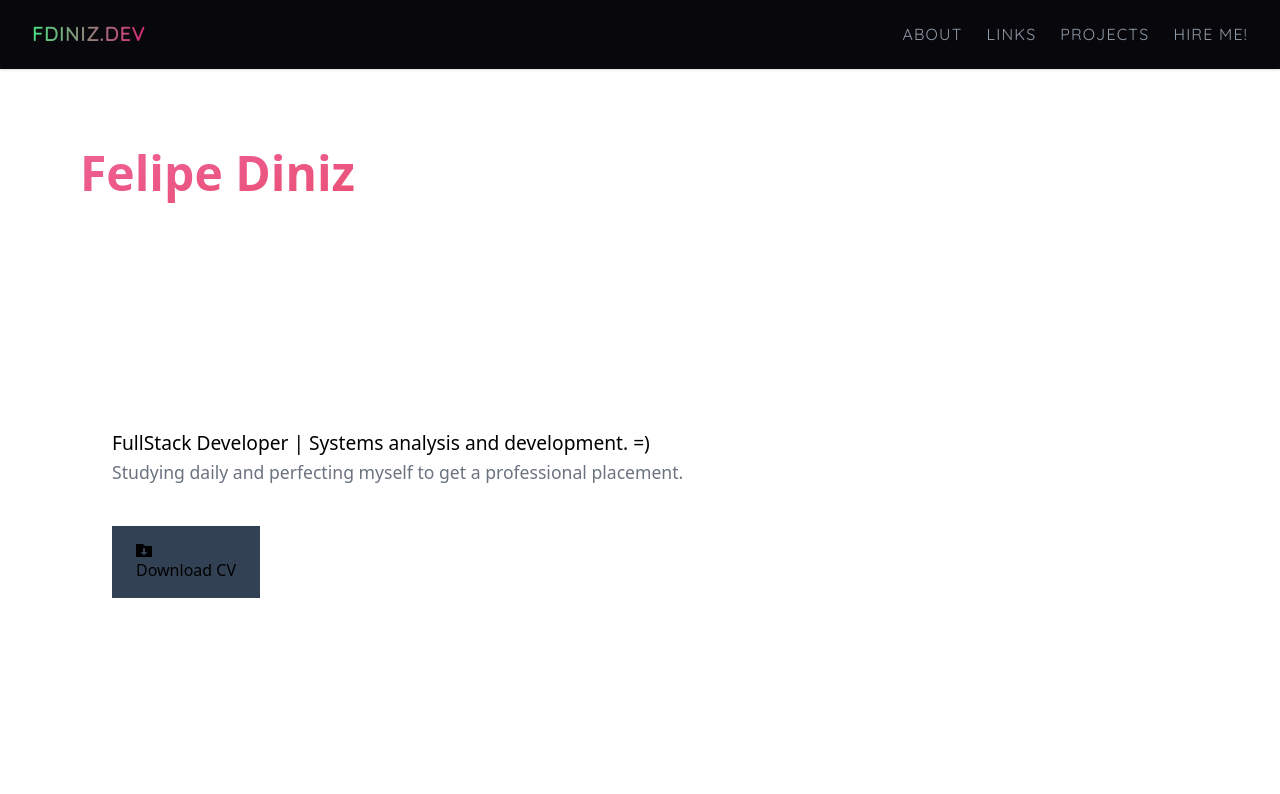
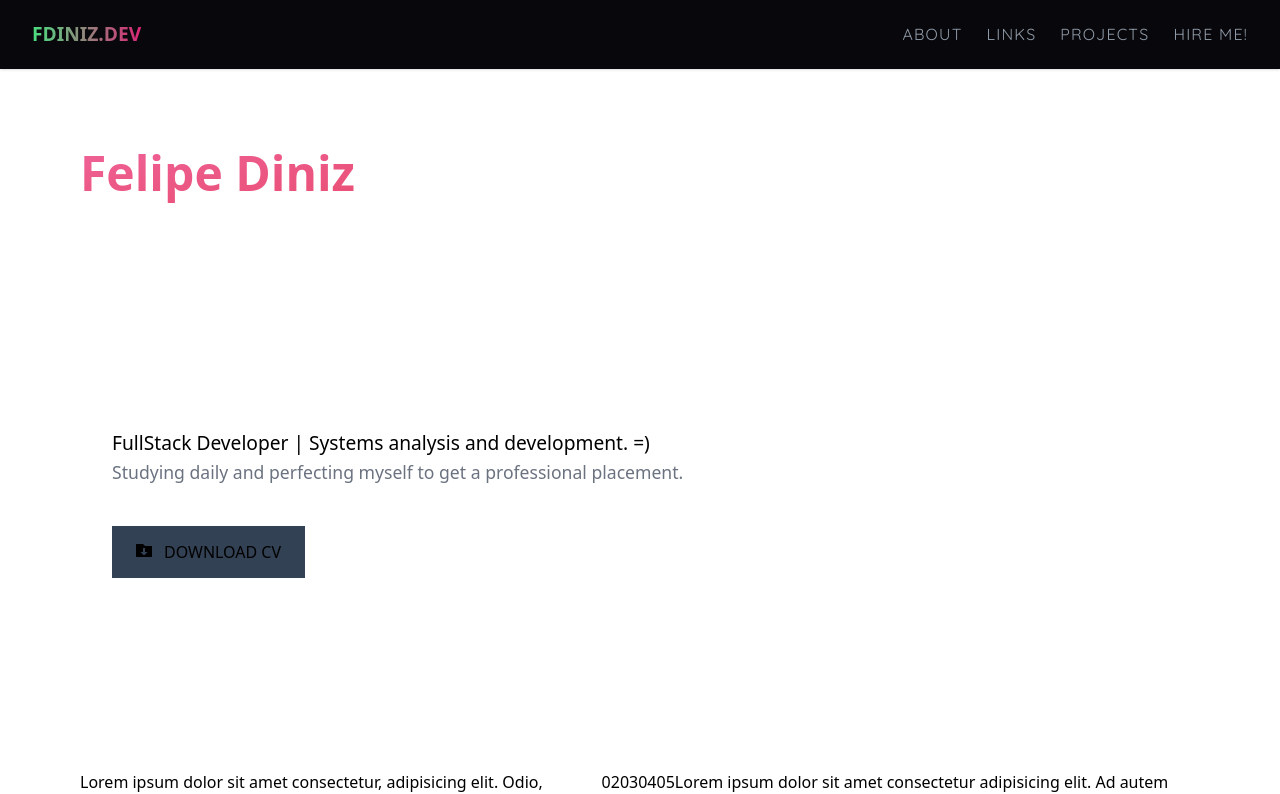
Before and after one commit to dinizdev/fdiniz.dev, a Next.js app: page / in a window 1280 px wide. Shown: the top 794 px of the page. Built offline with nearby package versions, Linux system fonts and the light colour scheme.

Commit message:
changes readme

```diff
--- a/package.json
+++ b/package.json
@@ -10,6 +10,7 @@
   },
   "dependencies": {
     "axios": "^0.27.2",
+    "framer-motion": "^7.3.2",
     "next": "12.3.0",
     "react": "18.2.0",
     "react-dom": "18.2.0",
--- a/src/components/Footer/index.tsx
+++ b/src/components/Footer/index.tsx
@@ -2,8 +2,8 @@ import Link from "next/link";
 
 export  default function Footer(){
     return(
-        <div className="flex flex-col h-screen">
-            <div className="flex-shrink">
+        <div className="">
+            <div className="flex-auto">
                 <p className="p-7 text-center">Feito com amor Diniz Dev ❤️️</p>
             </div>
 
--- a/src/components/Headbar/index.tsx
+++ b/src/components/Headbar/index.tsx
@@ -11,9 +11,9 @@ export default function Headbar() {
         <div className="justify-between px-4 mx-auto lg:max-w-7xl md:items-center md:flex md:px-8">
           <div>
             <div className="flex items-center justify-between py-3 md:py-5 md:block">
-              <a href="/">
-                <h2 className="text-[1.2rem]  font-bold text-transparent bg-clip-text bg-gradient-to-r from-green-400 to-pink-600 ">FDiniz.dev</h2>
-              </a>
+              <Link href="/">
+                  <h2 className="text-[1.2rem] uppercase  font-bold text-transparent bg-clip-text bg-gradient-to-r from-green-400 to-pink-600 ">FDiniz.dev</h2>
+              </Link>
               <div className="md:hidden">
                 <button
                   className="p-2 text-gray-700 rounded-md outline-none focus:border-gray-400 focus:border"
--- a/src/pages/index.tsx
+++ b/src/pages/index.tsx
@@ -4,14 +4,13 @@ import Link from 'next/link'
 import Headbar from '../components/Headbar'
 import Footer from '../components/Footer'
 import { ImFolderDownload } from "react-icons/im";
-
+import { motion } from "framer-motion"
 
 
 const Home: NextPage = () => {
   return (
+    <div>
 
-
-    <div>
       <Headbar />
       <Head>
         <title>Felipe Diniz</title>
@@ -22,10 +21,12 @@ const Home: NextPage = () => {
           <link href="https://fonts.googleapis.com/css2?family=Poppins:wght@300;400;700&family=Quicksand:wght@300;400&display=swap" rel="stylesheet"/>
           <link rel="icon" href="/favicon.ico" />
       </Head>
-      <h1 className="p-20 text-left text-5xl font-extrabold text-transparent bg-clip-text bg-gradient-to-br from-pink-400 to-red-600">
+
+      <motion.h1 className="p-20 text-left text-5xl font-extrabold text-transparent bg-clip-text bg-gradient-to-br from-pink-400 to-red-600">
         Felipe Diniz
-      </h1>
-      <div className="p-28 min-flex justify-center align">
+      </motion.h1>
+
+      <div className="p-28  justify-center align">
 
         <p className='text-[1.2rem] pt-10'>
           FullStack Developer | Systems analysis and development. =)
@@ -36,9 +37,9 @@ const Home: NextPage = () => {
 
         </p>
         <Link href="">
+          <button className='leading-tight flex justify-center items-center gap-3 px-6  p-4 bg-slate-700'>
+            <ImFolderDownload className='mb-1'/> <span className='flex items-center h-full align-middle leading'>DOWNLOAD CV</span>
 
-          <button className='flex-row justify-center px-6 p-[1rem] bg-slate-700'>
-            <span><ImFolderDownload></ImFolderDownload> Download CV</span>
           </button>
 
         </Link>
@@ -54,7 +55,7 @@ const Home: NextPage = () => {
         <div>05</div>
         <div>Lorem ipsum dolor sit amet consectetur adipisicing elit. Ad autem cum sed, reprehenderit deleniti neque velit recusandae repellat voluptates veritatis odio voluptatem culpa officiis repellendus laboriosam ullam doloribus facere consequatur.</div>
       </div>
-      <div className='flex flex-col h-screen'>
+      <div className='flex flex-col'>
         <Footer />
       </div>
     </div>
--- a/src/styles/globals.css
+++ b/src/styles/globals.css
@@ -9,12 +9,14 @@
   font-weight: normal;
   font-style: normal;
 }
-
-html,
-body {
+html,body,#__next{
+  height: 100%;
+}
+*{
   padding: 0;
   margin: 0;
   src: url('../assets/Biotif.ttf');
+  box-sizing: border-box;
 }
 
 a {
@@ -28,11 +30,6 @@ a {
   font-family: 'Quicksand', sans-serif;
 
 ;}
-
-* {
-  box-sizing: border-box;
-}
-
 @media (prefers-color-scheme: dark) {
   html {
     color-scheme: dark;
```
Also changed, not shown: src/pages/Projects/index.tsx (renamed from src/pages/Setup/index.tsx), 2 other files (tests, documents, lock files or other folders).
